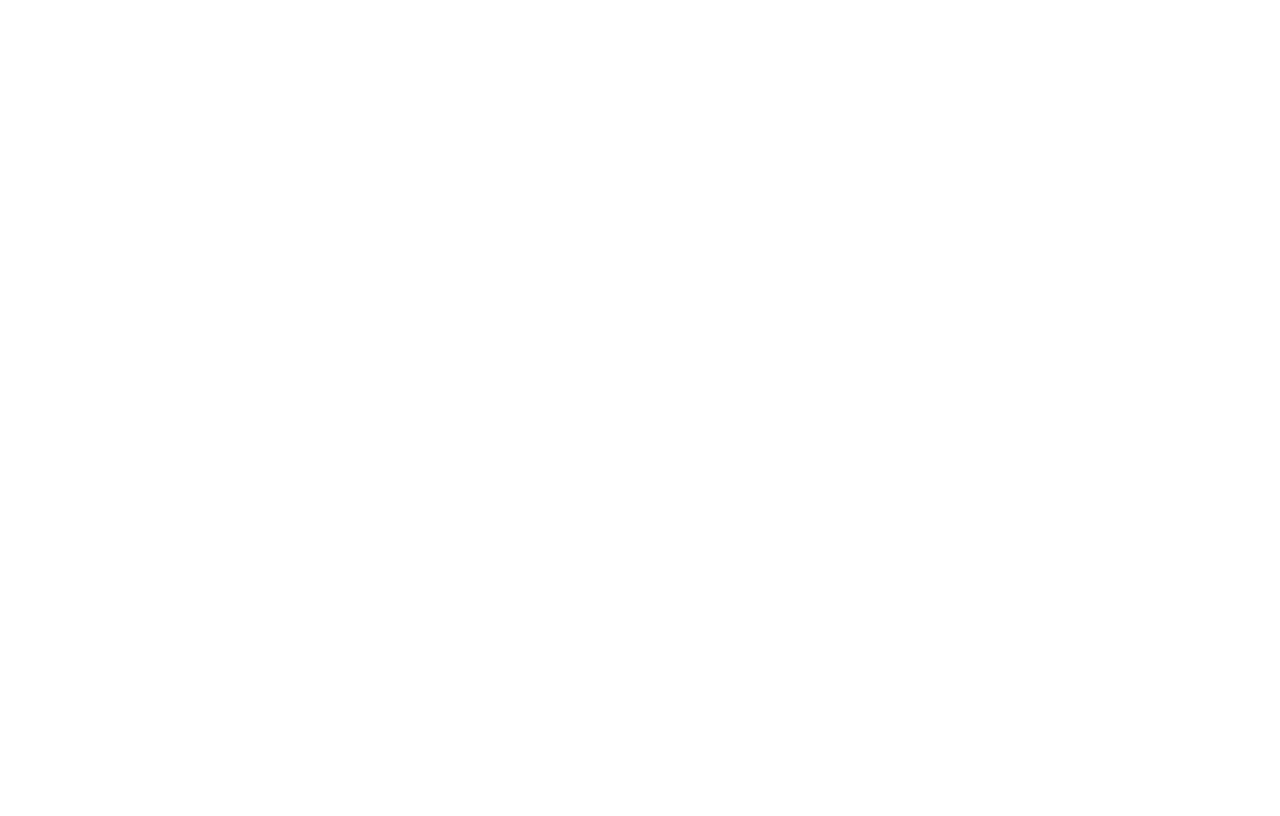
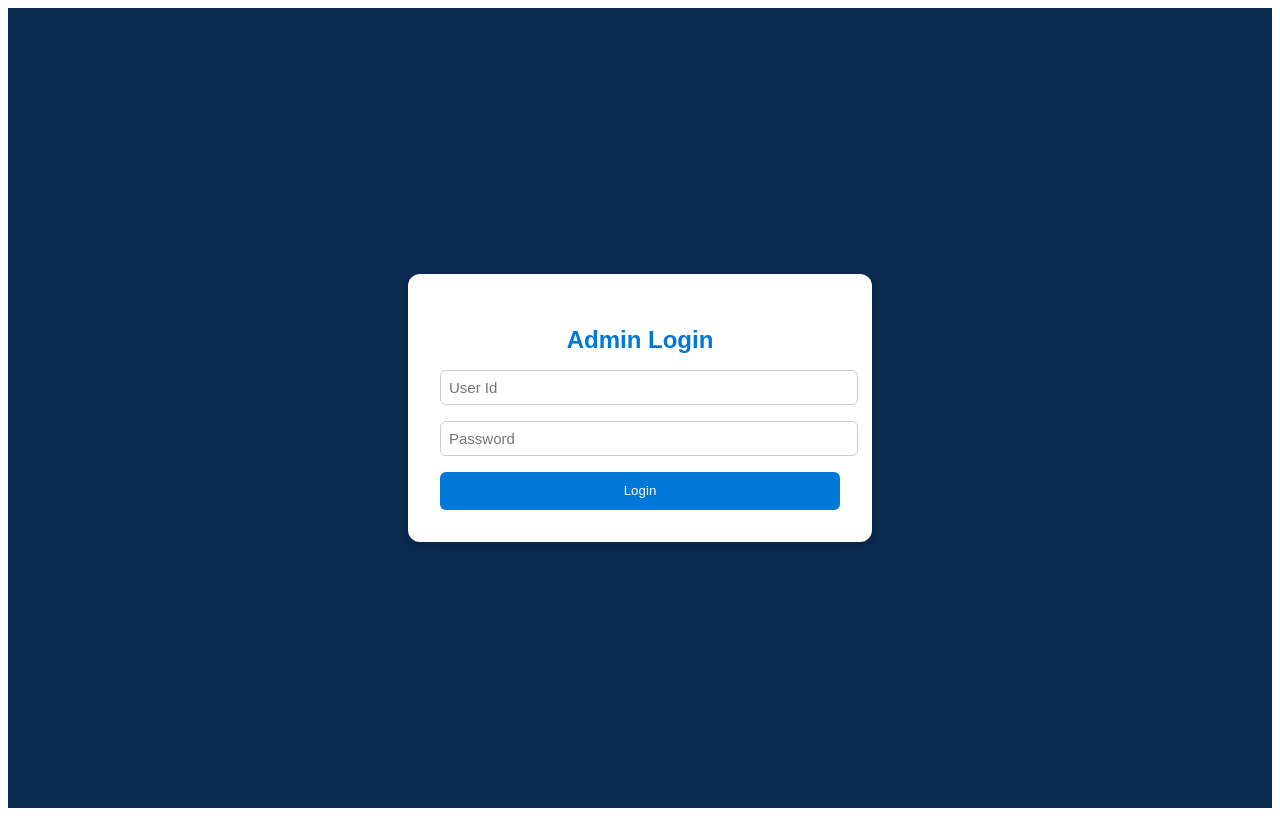
Before and after one commit to HarshG2210/sarkar-form, a React (Vite) app: page /login in a window 1280 px wide. Before the commit this address had no page. Built offline with nearby package versions, Linux system fonts and the light colour scheme.

Commit message:
login page added

```diff
--- a/src/App.jsx
+++ b/src/App.jsx
@@ -1,11 +1,21 @@
 import { Routes, Route } from "react-router-dom";
 import Home from "./pages/Home";
 import DetailsPage from "./components/DetailsPage";
+import AdminLogin from "./components/AdminLogin";
+import PrivateRoute from "./components/PrivateRoute";
 
 function App() {
   return (
     <Routes>
-      <Route path="/" element={<Home />} />
+      <Route path="/login" element={<AdminLogin />} />
+      <Route
+        path="/"
+        element={
+          <PrivateRoute>
+            <Home />
+          </PrivateRoute>
+        }
+      />
       <Route path="/details" element={<DetailsPage />} />
     </Routes>
   );
--- /dev/null
+++ b/src/components/AdminLogin.jsx
@@ -0,0 +1,129 @@
+// src/components/AdminLogin.js (Updated - Auto-redirect if already logged in)
+import React, { useState, useEffect } from "react";
+import { useNavigate, useLocation } from "react-router-dom";
+import { useAuth } from "../contexts/AuthContext";
+
+const AdminLogin = () => {
+  const [email, setEmail] = useState("");
+  const [password, setPassword] = useState("");
+  const [error, setError] = useState("");
+  const { login, isAuthenticated } = useAuth();
+  const navigate = useNavigate();
+  const location = useLocation();
+
+  useEffect(() => {
+    // If already authenticated, redirect to home
+    if (isAuthenticated) {
+      navigate("/", { replace: true });
+    }
+  }, [isAuthenticated, navigate]);
+
+  const handleSubmit = (e) => {
+    e.preventDefault();
+    setError("");
+    if (login(email, password)) {
+      navigate("/", { replace: true });
+    } else {
+      setError("Invalid credentials. Use: admin / admin");
+    }
+  };
+
+  // If coming from protected route, show message
+  const from = location.state?.from?.pathname || "/";
+
+  return (
+    <div
+      style={{
+        minHeight: "100vh",
+        display: "flex",
+        alignItems: "center",
+        justifyContent: "center",
+        backgroundColor: "#0b2b52",
+        fontFamily: "Poppins, sans-serif",
+      }}
+    >
+      <div
+        style={{
+          background: "#fff",
+          borderRadius: "12px",
+          padding: "2rem",
+          width: "100%",
+          maxWidth: "400px",
+          boxShadow: "0 4px 15px rgba(0,0,0,0.2)",
+        }}
+      >
+        <h2
+          style={{
+            textAlign: "center",
+            color: "#0078d7",
+            marginBottom: "1rem",
+          }}
+        >
+          Admin Login
+        </h2>
+        {from !== "/" && (
+          <p
+            style={{ textAlign: "center", color: "#666", marginBottom: "1rem" }}
+          >
+            Please log in to access the form.
+          </p>
+        )}
+        <form
+          onSubmit={handleSubmit}
+          style={{ display: "flex", flexDirection: "column", gap: "1rem" }}
+        >
+          <input
+            type="alphabet"
+            placeholder="User Id"
+            value={email}
+            onChange={(e) => setEmail(e.target.value)}
+            required
+            style={{
+              width: "100%",
+              padding: "0.5rem",
+              borderRadius: "6px",
+              border: "1px solid #ccc",
+              fontSize: "15px",
+              outlineColor: "#0078d7",
+            }}
+          />
+          <input
+            type="password"
+            placeholder="Password"
+            value={password}
+            onChange={(e) => setPassword(e.target.value)}
+            required
+            style={{
+              width: "100%",
+              padding: "0.5rem",
+              borderRadius: "6px",
+              border: "1px solid #ccc",
+              fontSize: "15px",
+              outlineColor: "#0078d7",
+            }}
+          />
+          {error && (
+            <p style={{ color: "red", textAlign: "center" }}>{error}</p>
+          )}
+          <button
+            type="submit"
+            style={{
+              width: "100%",
+              padding: "0.7rem",
+              background: "#0078d7",
+              color: "white",
+              border: "none",
+              borderRadius: "6px",
+              cursor: "pointer",
+              fontWeight: "500",
+            }}
+          >
+            Login
+          </button>
+        </form>
+      </div>
+    </div>
+  );
+};
+
+export default AdminLogin;
--- a/src/components/Form.jsx
+++ b/src/components/Form.jsx
@@ -46,7 +46,7 @@
   const baseUrl =
     import.meta.env.MODE === "development"
       ? window.location.origin
-      : "https://sarkar-form.vercel.app";
+      : "https://www.gp-mahaegram.co.in/";
 
   const queryParams = new URLSearchParams(formData).toString();
   const qrUrl = `${baseUrl}/details?${queryParams}`;
--- /dev/null
+++ b/src/components/PrivateRoute.jsx
@@ -0,0 +1,11 @@
+// src/components/PrivateRoute.js (Updated - Pass location for redirect)
+import React from "react";
+import { Navigate } from "react-router-dom";
+import { useAuth } from "../contexts/AuthContext";
+
+const PrivateRoute = ({ children }) => {
+  const { isAuthenticated } = useAuth();
+  return isAuthenticated ? children : <Navigate to="/login" replace />;
+};
+
+export default PrivateRoute;
--- /dev/null
+++ b/src/contexts/AuthContext.jsx
@@ -0,0 +1,49 @@
+// src/contexts/AuthContext.js (Updated)
+import React, { createContext, useState, useContext, useEffect } from "react";
+
+const AuthContext = createContext();
+
+export const useAuth = () => {
+  const context = useContext(AuthContext);
+  if (!context) {
+    throw new Error("useAuth must be used within an AuthProvider");
+  }
+  return context;
+};
+
+export const AuthProvider = ({ children }) => {
+  const [isAuthenticated, setIsAuthenticated] = useState(() => {
+    // Check localStorage on init
+    return localStorage.getItem("isLoggedIn") === "true";
+  });
+
+  // Listen for storage changes (optional, for multi-tab sync)
+  useEffect(() => {
+    const handleStorageChange = () => {
+      setIsAuthenticated(localStorage.getItem("isLoggedIn") === "true");
+    };
+    window.addEventListener("storage", handleStorageChange);
+    return () => window.removeEventListener("storage", handleStorageChange);
+  }, []);
+
+  const login = (email, password) => {
+    // Static admin credentials
+    if (email === "admin" && password === "MahaForm@1212#") {
+      localStorage.setItem("isLoggedIn", "true");
+      setIsAuthenticated(true);
+      return true;
+    }
+    return false;
+  };
+
+  const logout = () => {
+    localStorage.removeItem("isLoggedIn");
+    setIsAuthenticated(false);
+  };
+
+  return (
+    <AuthContext.Provider value={{ isAuthenticated, login, logout }}>
+      {children}
+    </AuthContext.Provider>
+  );
+};
--- a/src/main.jsx
+++ b/src/main.jsx
@@ -2,11 +2,14 @@
 import ReactDOM from "react-dom/client";
 import { BrowserRouter } from "react-router-dom";
 import App from "./App";
+import { AuthProvider } from "./contexts/AuthContext";
 
 ReactDOM.createRoot(document.getElementById("root")).render(
   <React.StrictMode>
-    <BrowserRouter>
-      <App />
-    </BrowserRouter>
+    <AuthProvider>
+      <BrowserRouter>
+        <App />
+      </BrowserRouter>
+    </AuthProvider>
   </React.StrictMode>
 );
--- a/src/pages/Home.jsx
+++ b/src/pages/Home.jsx
@@ -1,11 +1,45 @@
+// src/pages/Home.js (Updated - Add logout button)
+import React from "react";
 import Form from "../components/Form";
+import { useAuth } from "../contexts/AuthContext";
+import { useNavigate } from "react-router-dom";
 
 const Home = () => {
+  const { logout } = useAuth();
+  const navigate = useNavigate();
+
+  const handleLogout = () => {
+    logout();
+    navigate("/login");
+  };
+
   return (
     <div style={{ fontFamily: "Poppins, sans-serif" }}>
-      <h1 style={{ textAlign: "center", color: "#0078d7" }}>
-        प्रमाणपत्र (दाखला) फॉर्म
-      </h1>
+      <div
+        style={{
+          display: "flex",
+          justifyContent: "space-between",
+          alignItems: "center",
+          marginBottom: "1rem",
+        }}
+      >
+        <h1 style={{ textAlign: "center", color: "#0078d7" }}>
+          प्रमाणपत्र (दाखला) फॉर्म
+        </h1>
+        <button
+          onClick={handleLogout}
+          style={{
+            padding: "0.5rem 1rem",
+            background: "#f44336",
+            color: "white",
+            border: "none",
+            borderRadius: "6px",
+            cursor: "pointer",
+          }}
+        >
+          Logout
+        </button>
+      </div>
       <Form />
     </div>
   );
```
